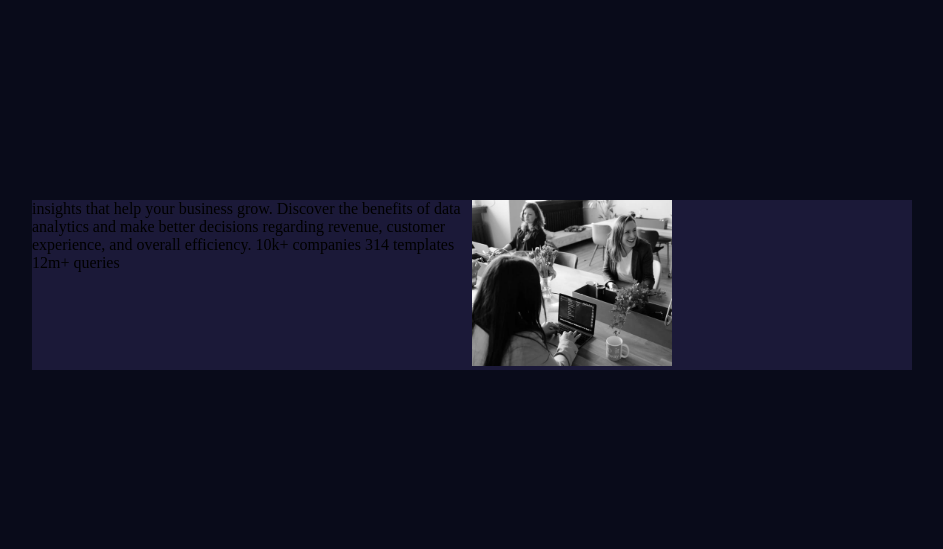
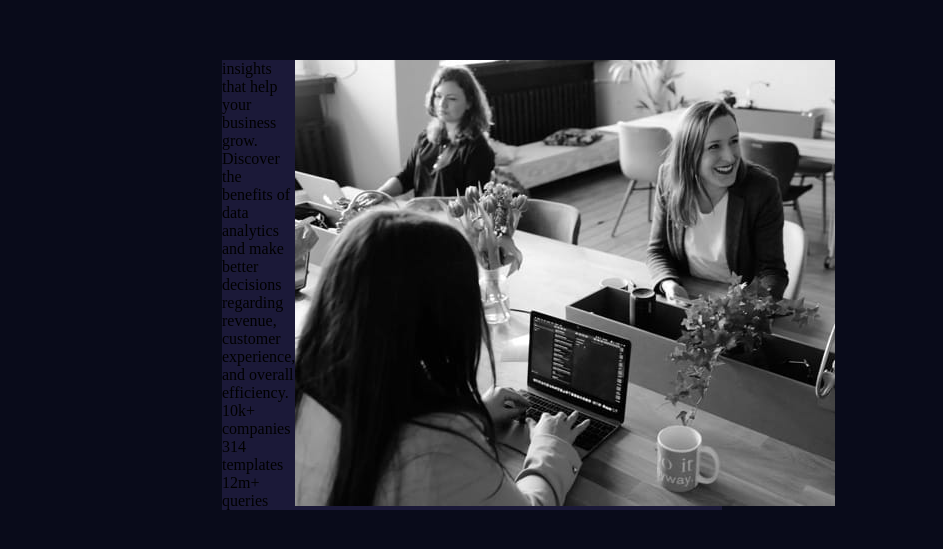
Before and after one commit to Dalonson/Preview-Card-Component, a plain HTML site: page index.html in a window 1280 px wide. Shown: the part 115-664 px from the top of the page, without its empty margins (168-1111 px from the left). Drawn offline with Linux system fonts and the light colour scheme.

Commit message:
Update styles.css

```diff
--- a/styles.css
+++ b/styles.css
@@ -35,6 +35,7 @@ font-family: 'Lexend Deca', sans-serif;
 }
 
 body {
+  background: hsl(233, 47%, 7%);
 }
 
 .container {
@@ -42,21 +43,25 @@ body {
   height: 100vh;
   width: 100vw;
   display: grid;
-  place-items: center;
+
+  /* aligning tracks inside container */
+
+  justify-content: center;
+  align-content: center;
+
   background: hsl(233, 47%, 7%);
 }
 
 .card {
-  display: grid;
-  grid-template-columns: 50% 50%;
   background: hsl(244, 38%, 16%);
-  margin: 0px 200px;
+  display: flex;
+  width: 500px;
 }
 
 .img-container {
+  align-items: center;
 }
 
 img {
-  width: 200px;
-  grid-column-end: span 3;
+  width: auto;
 }
```
